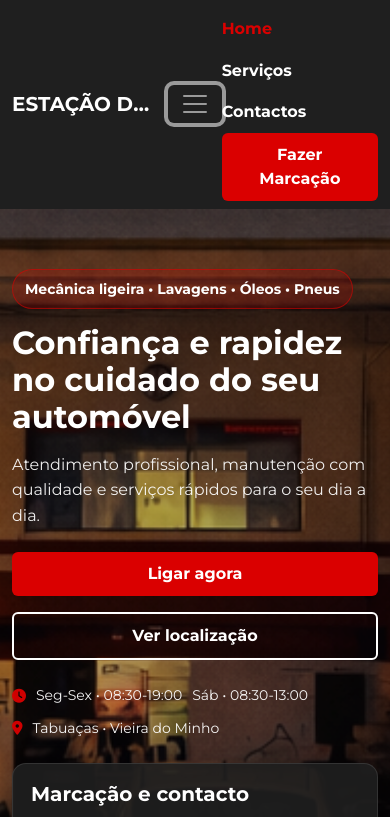
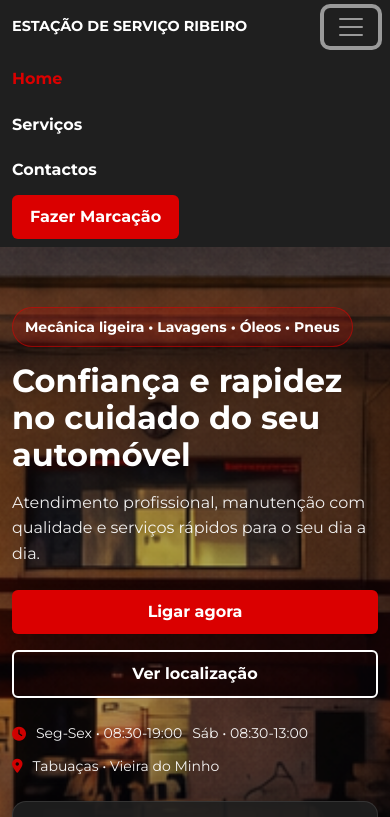
Before and after one commit to THERACF/estacao-servico-ribeiro, a plain HTML site: page index.html in a window 390 px wide. Both pictures are taken after a click on the button "Abrir menu". Shown: the top 817 px of the page. Drawn offline with nearby package versions, Linux system fonts and the light colour scheme.

Commit message:
Update style.css

```diff
--- a/css/style.css
+++ b/css/style.css
@@ -744,14 +744,41 @@ body {
     .service-actions {
         gap: .6rem !important;
     }
-    .navbar {
-        flex-wrap: nowrap !important;
+   .navbar .container {
+        display: flex;
+        flex-wrap: wrap;
+        align-items: center;
     }
 
     .navbar-brand {
         white-space: nowrap;
-        overflow: hidden;
-        text-overflow: ellipsis;
-        max-width: calc(100% - 60px);
+        overflow: visible;
+        text-overflow: clip;
+        font-size: 0.90rem;
+        line-height: 1.1;
+        margin-right: .5rem;
+        flex: 0 1 auto;
+    }
+
+    .navbar-toggler {
+        margin-left: auto;
+        flex: 0 0 auto;
+    }
+
+    #mainNav.navbar-collapse {
+        flex-basis: 100%;
+        width: 100%;
+    }
+
+    #mainNav .navbar-nav {
+        width: 100%;
+        align-items: flex-start !important;
+        padding-top: .75rem;
+        gap: .25rem;
+    }
+
+    #mainNav .btn {
+        width: 100%;
+        text-align: center;
     }
 }
```
